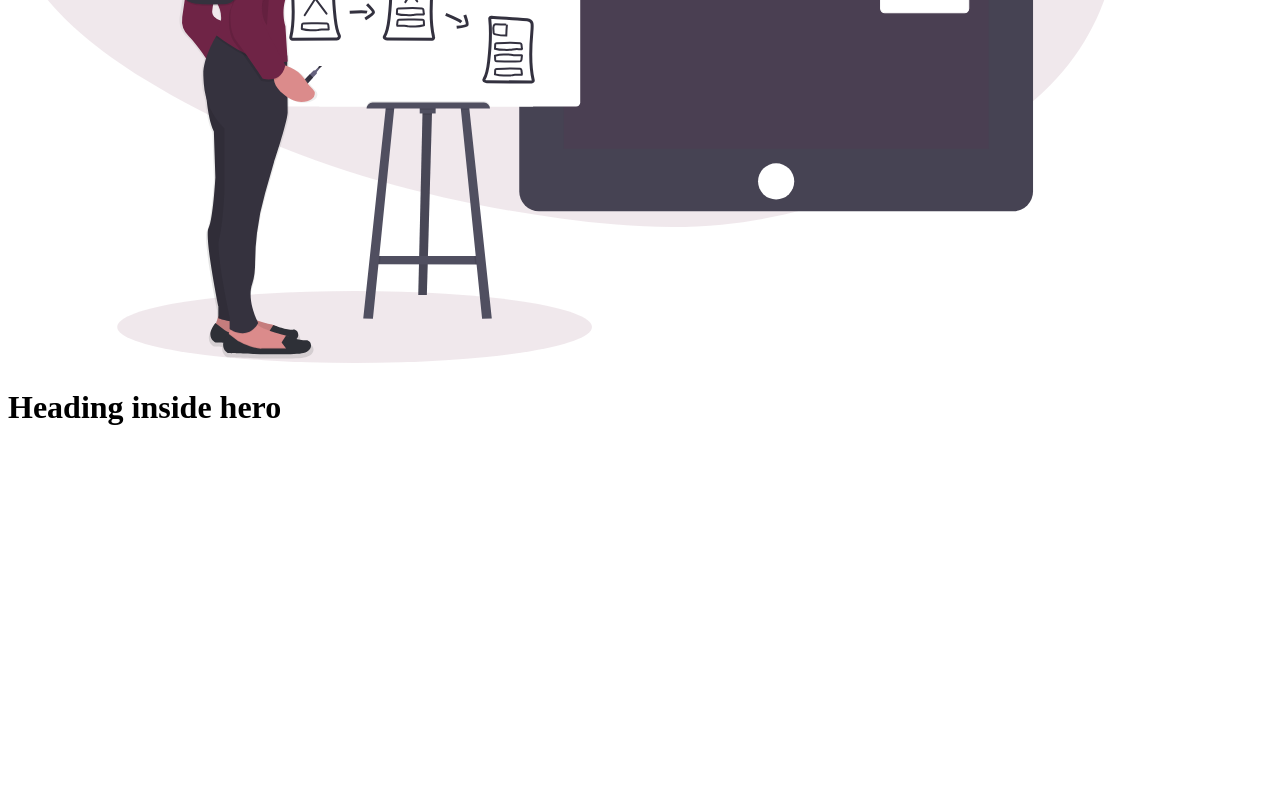
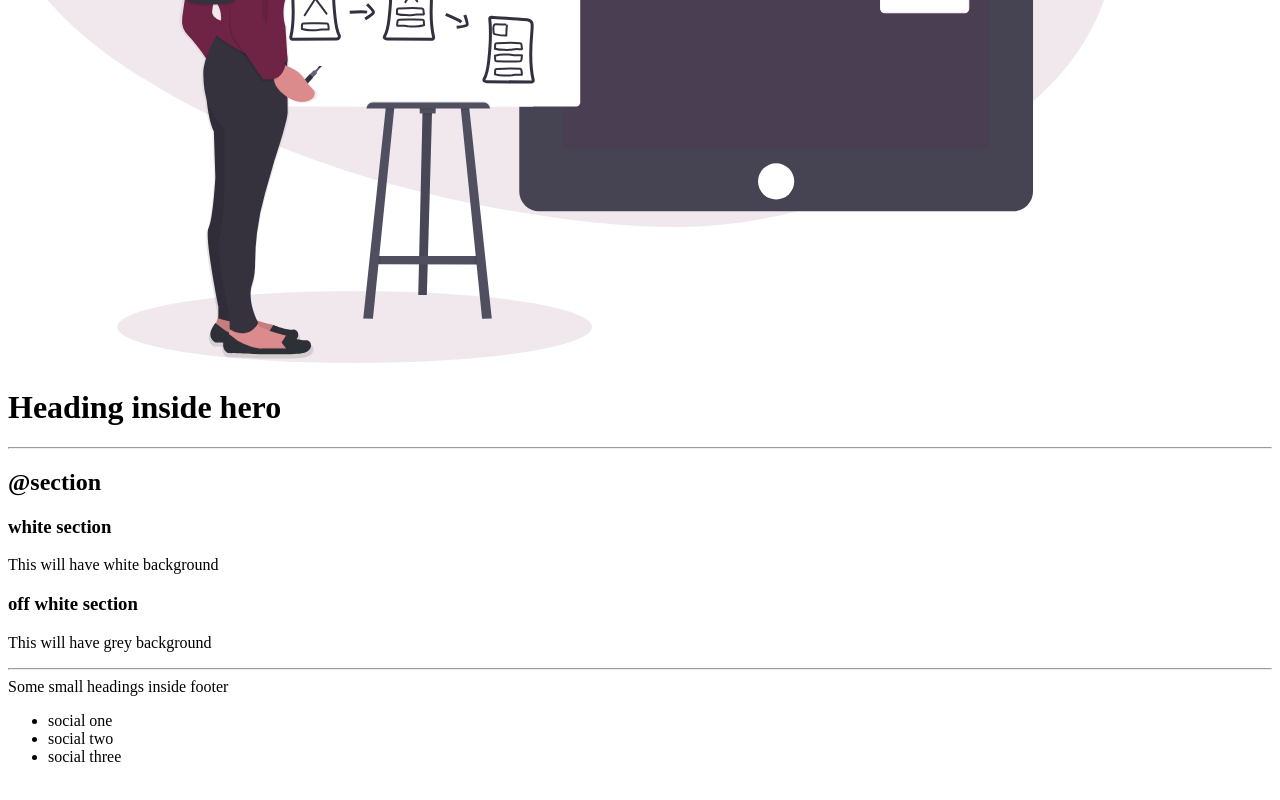
Before and after one commit to singh-riya/Demo-Portfolio-site, a plain HTML site: page index.html in a window 1280 px wide. Shown: the part 1800-2600 px from the top of the page. Before the commit the page ends 2495 px from the top, so only its background shows below. Drawn offline with Linux system fonts and the light colour scheme.

Commit message:
upto footer

```diff
--- a/index.html
+++ b/index.html
@@ -84,9 +84,33 @@
     <h2>header</h2>
 
     <header>
+        <!--<img src="https://pbs.twimg.com/profile_images/1334791682781396995/azSKb0oH_400x400.jpg" />-->
         <img src="images/hero-image.svg" />
         <h1>Heading inside hero</h1>
     </header>
+    <hr>
+
+    <h2>@section</h2>
+
+
+    <section>
+        <h3>white section</h3>
+        <p>This will have white background </p>
+    </section>
+
+    <section>
+        <h3>off white section</h3>
+        <p>This will have grey background </p>
+    </section>
+    <hr>
+    <footer>
+        <div>Some small headings inside footer</div>
+        <ul>
+            <li>social one</li>
+            <li>social two</li>
+            <li>social three</li>
+        </ul>
+    </footer>
 
 
     <div style="height: 30vh;"></div>
```
